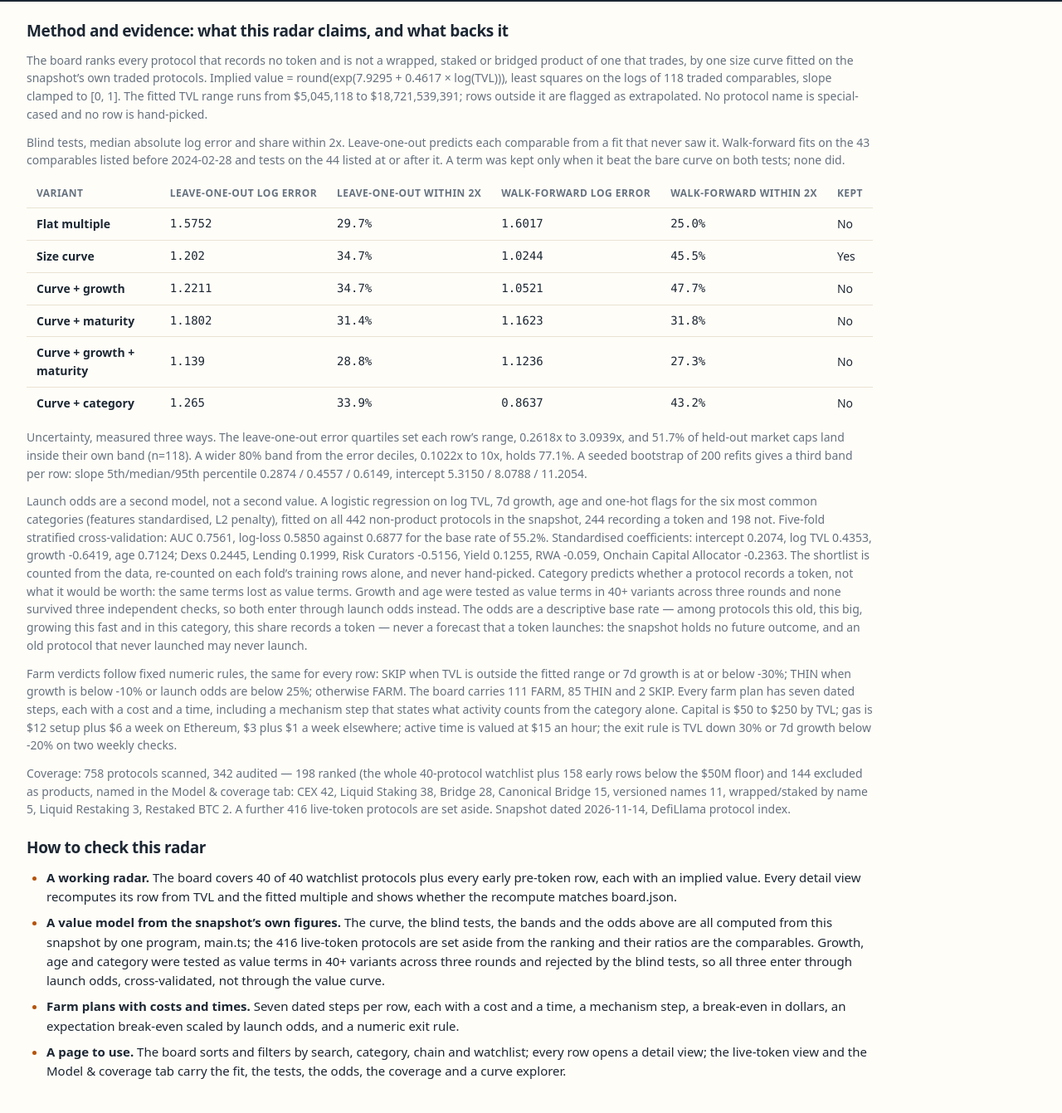
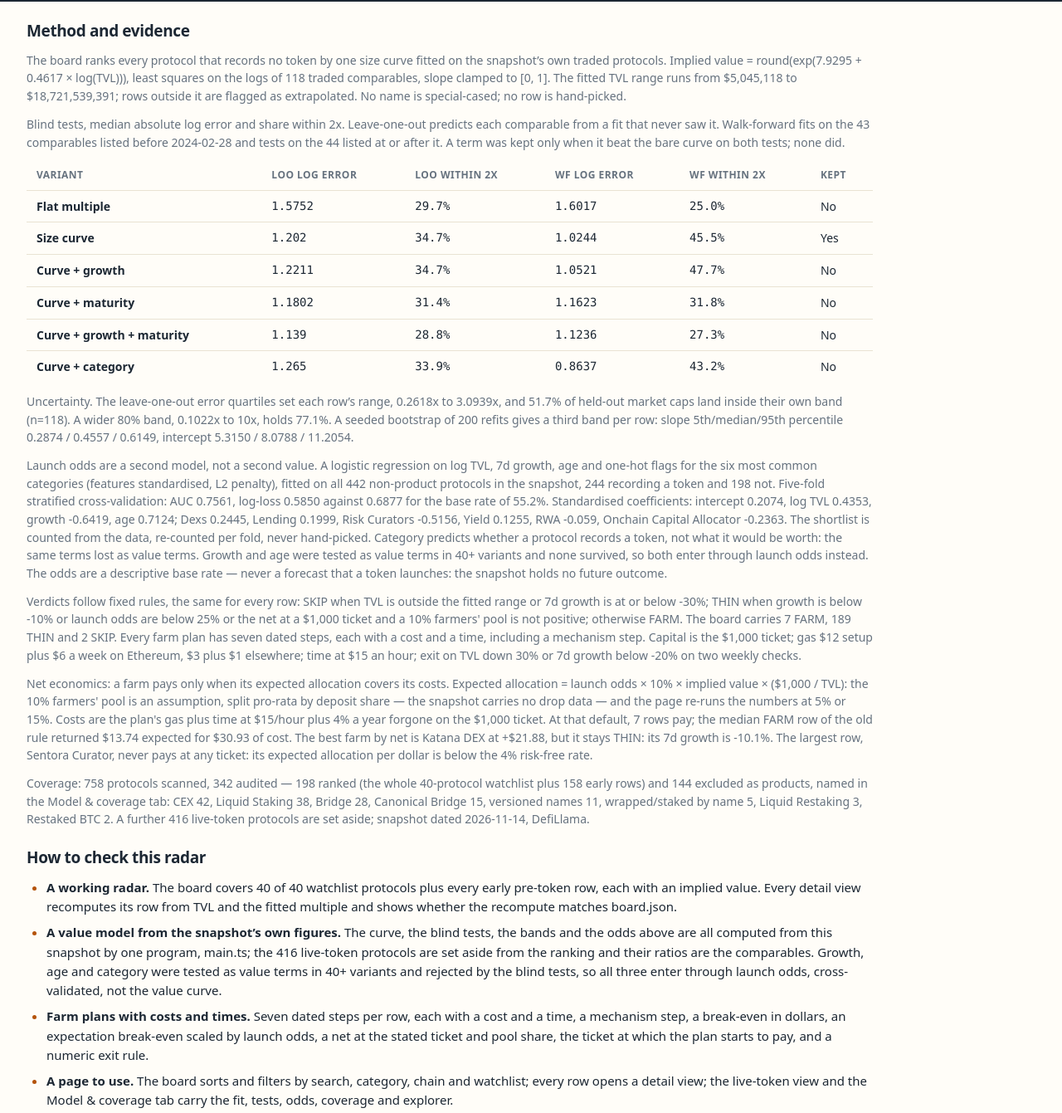
Before and after one commit to arukh89/token-radar-01, a plain HTML site: page dashboard/index.html in a window 1280 px wide. Shown: the whole page at 83% size. Drawn offline with Linux system fonts and the light colour scheme.

Commit message:
v5: method section net paragraph, trimmed prose, dossier under cap

```diff
--- a/dashboard/index.html
+++ b/dashboard/index.html
@@ -3,8 +3,8 @@
 <head>
 <meta charset="utf-8">
 <meta name="viewport" content="width=device-width, initial-scale=1">
-<title>The Pre-Token Radar: protocols ranked by fitted implied launch value</title>
-<meta name="description" content="Every protocol that records no token, ranked by an implied launch value fitted from traded comparables, with a costed farm plan for each.">
+<title>The Pre-Token Radar</title>
+<meta name="description" content="Protocols with no token, ranked by fitted implied launch value, each with a costed farm plan.">
 <link rel="stylesheet" href="app.css">
 </head>
 <body>
@@ -12,11 +12,11 @@
 <main id="board" tabindex="-1" aria-busy="true"></main>
 <section class="method" aria-label="Method and evidence">
 <div class="shell">
-<h2>Method and evidence: what this radar claims, and what backs it</h2>
-<p class="note">The board ranks every protocol that records no token and is not a wrapped, staked or bridged product of one that trades, by one size curve fitted on the snapshot&rsquo;s own traded protocols. Implied value = round(exp(7.9295 + 0.4617 &times; log(TVL))), least squares on the logs of 118 traded comparables, slope clamped to [0, 1]. The fitted TVL range runs from $5,045,118 to $18,721,539,391; rows outside it are flagged as extrapolated. No protocol name is special-cased and no row is hand-picked.</p>
+<h2>Method and evidence</h2>
+<p class="note">The board ranks every protocol that records no token by one size curve fitted on the snapshot&rsquo;s own traded protocols. Implied value = round(exp(7.9295 + 0.4617 &times; log(TVL))), least squares on the logs of 118 traded comparables, slope clamped to [0, 1]. The fitted TVL range runs from $5,045,118 to $18,721,539,391; rows outside it are flagged as extrapolated. No name is special-cased; no row is hand-picked.</p>
 <p class="note">Blind tests, median absolute log error and share within 2x. Leave-one-out predicts each comparable from a fit that never saw it. Walk-forward fits on the 43 comparables listed before 2024-02-28 and tests on the 44 listed at or after it. A term was kept only when it beat the bare curve on both tests; none did.</p>
 <div class="table-wrap"><table class="fit-table">
-<thead><tr><th scope="col">Variant</th><th scope="col">Leave-one-out log error</th><th scope="col">Leave-one-out within 2x</th><th scope="col">Walk-forward log error</th><th scope="col">Walk-forward within 2x</th><th scope="col">Kept</th></tr></thead>
+<thead><tr><th scope="col">Variant</th><th scope="col">LOO log error</th><th scope="col">LOO within 2x</th><th scope="col">WF log error</th><th scope="col">WF within 2x</th><th scope="col">Kept</th></tr></thead>
 <tbody>
 <tr><td><b>Flat multiple</b></td><td class="num">1.5752</td><td class="num">29.7%</td><td class="num">1.6017</td><td class="num">25.0%</td><td>No</td></tr>
 <tr><td><b>Size curve</b></td><td class="num">1.202</td><td class="num">34.7%</td><td class="num">1.0244</td><td class="num">45.5%</td><td>Yes</td></tr>
@@ -26,20 +26,21 @@
 <tr><td><b>Curve + category</b></td><td class="num">1.265</td><td class="num">33.9%</td><td class="num">0.8637</td><td class="num">43.2%</td><td>No</td></tr>
 </tbody>
 </table></div>
-<p class="note">Uncertainty, measured three ways. The leave-one-out error quartiles set each row&rsquo;s range, 0.2618x to 3.0939x, and 51.7% of held-out market caps land inside their own band (n=118). A wider 80% band from the error deciles, 0.1022x to 10x, holds 77.1%. A seeded bootstrap of 200 refits gives a third band per row: slope 5th/median/95th percentile 0.2874 / 0.4557 / 0.6149, intercept 5.3150 / 8.0788 / 11.2054.</p>
-<p class="note">Launch odds are a second model, not a second value. A logistic regression on log TVL, 7d growth, age and one-hot flags for the six most common categories (features standardised, L2 penalty), fitted on all 442 non-product protocols in the snapshot, 244 recording a token and 198 not. Five-fold stratified cross-validation: AUC 0.7561, log-loss 0.5850 against 0.6877 for the base rate of 55.2%. Standardised coefficients: intercept 0.2074, log TVL 0.4353, growth -0.6419, age 0.7124; Dexs 0.2445, Lending 0.1999, Risk Curators -0.5156, Yield 0.1255, RWA -0.059, Onchain Capital Allocator -0.2363. The shortlist is counted from the data, re-counted on each fold&rsquo;s training rows alone, and never hand-picked. Category predicts whether a protocol records a token, not what it would be worth: the same terms lost as value terms. Growth and age were tested as value terms in 40+ variants across three rounds and none survived three independent checks, so both enter through launch odds instead. The odds are a descriptive base rate &mdash; among protocols this old, this big, growing this fast and in this category, this share records a token &mdash; never a forecast that a token launches: the snapshot holds no future outcome, and an old protocol that never launched may never launch.</p>
-<p class="note">Farm verdicts follow fixed numeric rules, the same for every row: SKIP when TVL is outside the fitted range or 7d growth is at or below -30%; THIN when growth is below -10% or launch odds are below 25%; otherwise FARM. The board carries 111 FARM, 85 THIN and 2 SKIP. Every farm plan has seven dated steps, each with a cost and a time, including a mechanism step that states what activity counts from the category alone. Capital is $50 to $250 by TVL; gas is $12 setup plus $6 a week on Ethereum, $3 plus $1 a week elsewhere; active time is valued at $15 an hour; the exit rule is TVL down 30% or 7d growth below -20% on two weekly checks.</p>
-<p class="note">Coverage: 758 protocols scanned, 342 audited &mdash; 198 ranked (the whole 40-protocol watchlist plus 158 early rows below the $50M floor) and 144 excluded as products, named in the Model &amp; coverage tab: CEX 42, Liquid Staking 38, Bridge 28, Canonical Bridge 15, versioned names 11, wrapped/staked by name 5, Liquid Restaking 3, Restaked BTC 2. A further 416 live-token protocols are set aside. Snapshot dated 2026-11-14, DefiLlama protocol index.</p>
+<p class="note">Uncertainty. The leave-one-out error quartiles set each row&rsquo;s range, 0.2618x to 3.0939x, and 51.7% of held-out market caps land inside their own band (n=118). A wider 80% band, 0.1022x to 10x, holds 77.1%. A seeded bootstrap of 200 refits gives a third band per row: slope 5th/median/95th percentile 0.2874 / 0.4557 / 0.6149, intercept 5.3150 / 8.0788 / 11.2054.</p>
+<p class="note">Launch odds are a second model, not a second value. A logistic regression on log TVL, 7d growth, age and one-hot flags for the six most common categories (features standardised, L2 penalty), fitted on all 442 non-product protocols in the snapshot, 244 recording a token and 198 not. Five-fold stratified cross-validation: AUC 0.7561, log-loss 0.5850 against 0.6877 for the base rate of 55.2%. Standardised coefficients: intercept 0.2074, log TVL 0.4353, growth -0.6419, age 0.7124; Dexs 0.2445, Lending 0.1999, Risk Curators -0.5156, Yield 0.1255, RWA -0.059, Onchain Capital Allocator -0.2363. The shortlist is counted from the data, re-counted per fold, never hand-picked. Category predicts whether a protocol records a token, not what it would be worth: the same terms lost as value terms. Growth and age were tested as value terms in 40+ variants and none survived, so both enter through launch odds instead. The odds are a descriptive base rate &mdash; never a forecast that a token launches: the snapshot holds no future outcome.</p>
+<p class="note">Verdicts follow fixed rules, the same for every row: SKIP when TVL is outside the fitted range or 7d growth is at or below -30%; THIN when growth is below -10% or launch odds are below 25% or the net at a $1,000 ticket and a 10% farmers' pool is not positive; otherwise FARM. The board carries 7 FARM, 189 THIN and 2 SKIP. Every farm plan has seven dated steps, each with a cost and a time, including a mechanism step. Capital is the $1,000 ticket; gas $12 setup plus $6 a week on Ethereum, $3 plus $1 elsewhere; time at $15 an hour; exit on TVL down 30% or 7d growth below -20% on two weekly checks.</p>
+<p class="note">Net economics: a farm pays only when its expected allocation covers its costs. Expected allocation = launch odds &times; 10% &times; implied value &times; ($1,000 / TVL): the 10% farmers' pool is an assumption, split pro-rata by deposit share &mdash; the snapshot carries no drop data &mdash; and the page re-runs the numbers at 5% or 15%. Costs are the plan's gas plus time at $15/hour plus 4% a year forgone on the $1,000 ticket. At that default, 7 rows pay; the median FARM row of the old rule returned $13.74 expected for $30.93 of cost. The best farm by net is Katana DEX at +$21.88, but it stays THIN: its 7d growth is -10.1%. The largest row, Sentora Curator, never pays at any ticket: its expected allocation per dollar is below the 4% risk-free rate.</p>
+<p class="note">Coverage: 758 protocols scanned, 342 audited &mdash; 198 ranked (the whole 40-protocol watchlist plus 158 early rows) and 144 excluded as products, named in the Model &amp; coverage tab: CEX 42, Liquid Staking 38, Bridge 28, Canonical Bridge 15, versioned names 11, wrapped/staked by name 5, Liquid Restaking 3, Restaked BTC 2. A further 416 live-token protocols are set aside; snapshot dated 2026-11-14, DefiLlama.</p>
 <h2>How to check this radar</h2>
 <ul>
 <li><b>A working radar.</b> The board covers 40 of 40 watchlist protocols plus every early pre-token row, each with an implied value. Every detail view recomputes its row from TVL and the fitted multiple and shows whether the recompute matches board.json.</li>
-<li><b>A value model from the snapshot&rsquo;s own figures.</b> The curve, the blind tests, the bands and the odds above are all computed from this snapshot by one program, main.ts; the 416 live-token protocols are set aside from the ranking and their ratios are the comparables. Growth, age and category were tested as value terms in 40+ variants across three rounds and rejected by the blind tests, so all three enter through launch odds, cross-validated, not through the value curve.</li>
-<li><b>Farm plans with costs and times.</b> Seven dated steps per row, each with a cost and a time, a mechanism step, a break-even in dollars, an expectation break-even scaled by launch odds, and a numeric exit rule.</li>
-<li><b>A page to use.</b> The board sorts and filters by search, category, chain and watchlist; every row opens a detail view; the live-token view and the Model &amp; coverage tab carry the fit, the tests, the odds, the coverage and a curve explorer.</li>
+<li><b>A value model from the snapshot&rsquo;s own figures.</b> The curve, the blind tests, the bands and the odds above are all computed from this snapshot by one program, main.ts; the 416 live-token protocols are set aside from the ranking and their ratios are the comparables. Growth, age and category were tested as value terms in 40+ variants and rejected by the blind tests, so all three enter through launch odds, cross-validated, not the value curve.</li>
+<li><b>Farm plans with costs and times.</b> Seven dated steps per row, each with a cost and a time, a mechanism step, a break-even in dollars, an expectation break-even scaled by launch odds, a net at the stated ticket and pool share, the ticket at which the plan starts to pay, and a numeric exit rule.</li>
+<li><b>A page to use.</b> The board sorts and filters by search, category, chain and watchlist; every row opens a detail view; the live-token view and the Model &amp; coverage tab carry the fit, tests, odds, coverage and explorer.</li>
 </ul>
 </div>
 </section>
-<noscript><p class="noscript">This radar needs JavaScript: the board, the filters and the detail views are all rendered in the page from data.js, with no network. The method and evidence above are readable without it.</p></noscript>
+<noscript><p class="noscript">This radar needs JavaScript: the board, filters and detail views are rendered in the page from data.js, with no network. The method and evidence above are readable without it.</p></noscript>
 <script src="../data.js"></script>
 <script src="app.js"></script>
 </body>
```
